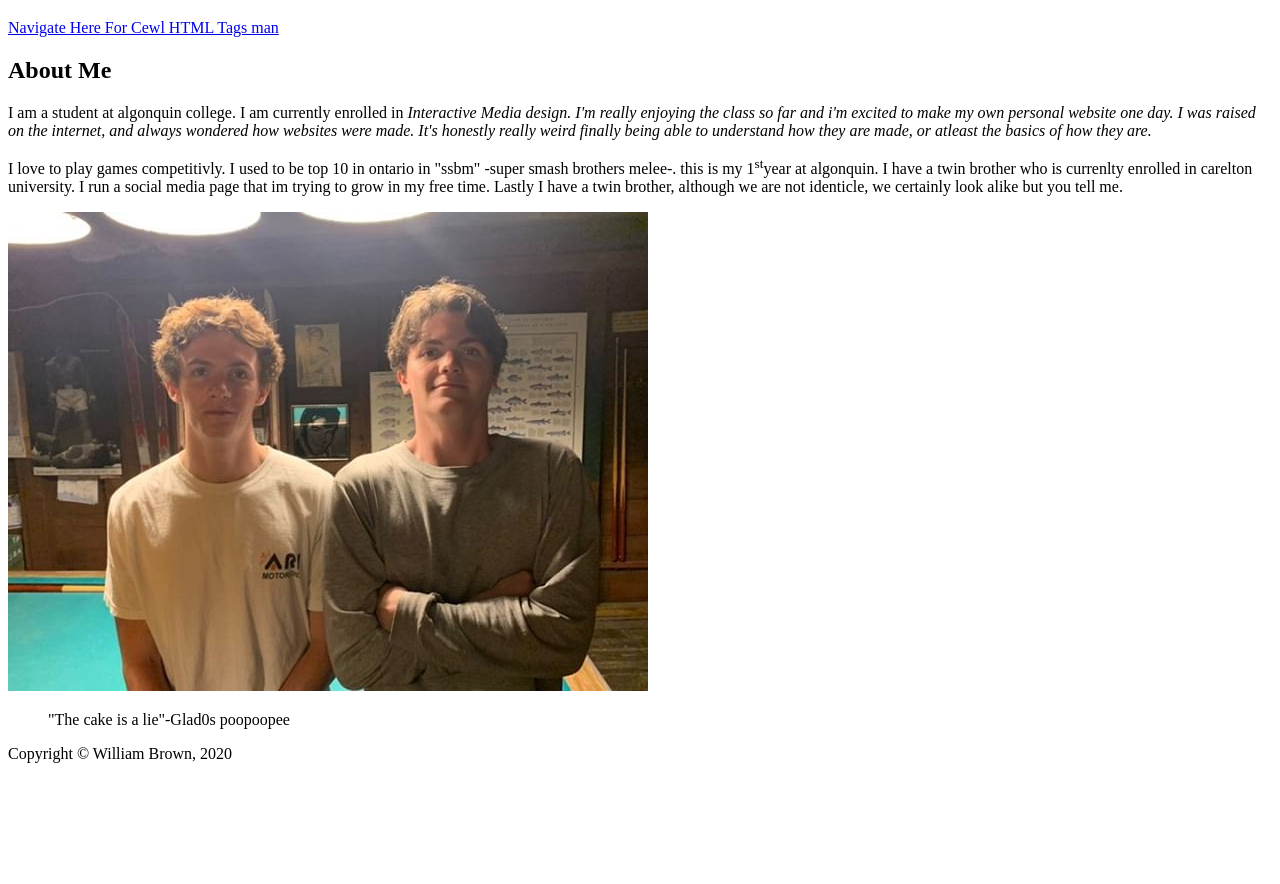
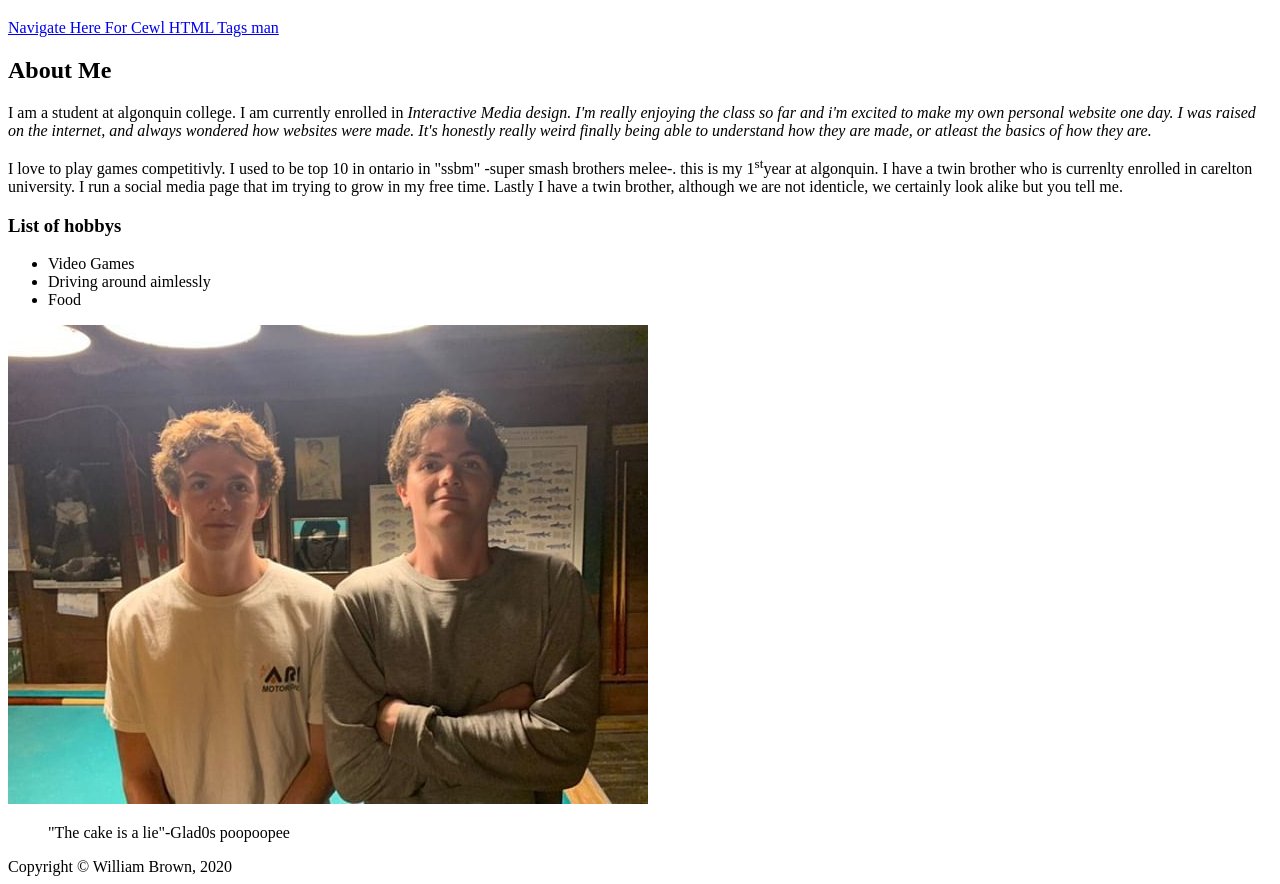
Before and after one commit to Williamx77/williamx77.github.io, a plain HTML site: page html-assignment/index.html in a window 1280 px wide. Shown: the part 61-945 px from the top of the page. Before the commit the page ends 832 px from the top, so only its background shows below. Drawn offline with Linux system fonts and the light colour scheme.

Commit message:
HTML ASSIGNMENT

```diff
--- a/html-assignment/index.html
+++ b/html-assignment/index.html
@@ -23,7 +23,17 @@
             I run a social media page that im trying to grow in my free time. Lastly I have a twin brother, although we are not identicle, we certainly look alike
             but you tell me.
         </p>
-        <section><img src="images/me.jpg" alt="a image of me and my brother" />
+        <section>
+            <h3>List of hobbys</h3>
+            <ul>
+                <li>Video Games</li>
+                <li>Driving around aimlessly</li>
+                <li>Food</li>
+            </ul>
+        </section>
+
+        <section>
+            <img src="images/me.jpg" alt="a image of me and my brother" />
         </section>
         <blockquote>
             "The cake is a lie"-Glad0s poopoopee
```
